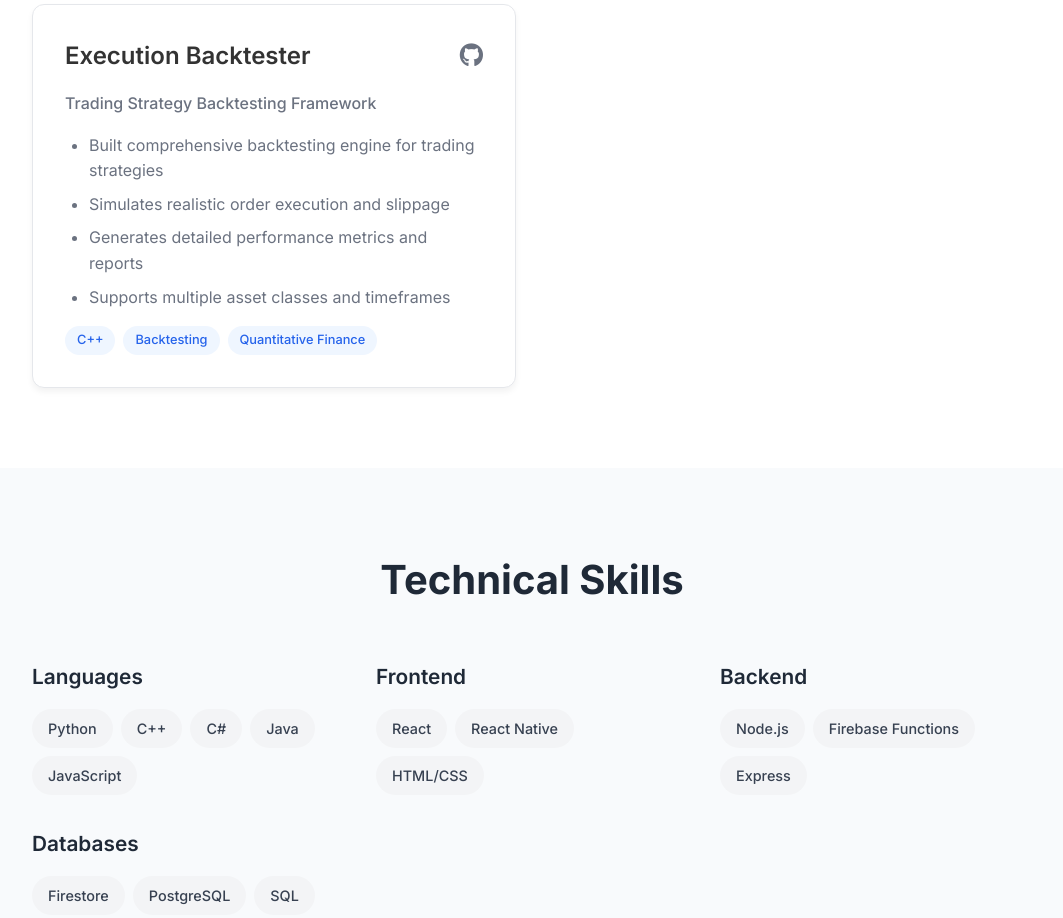
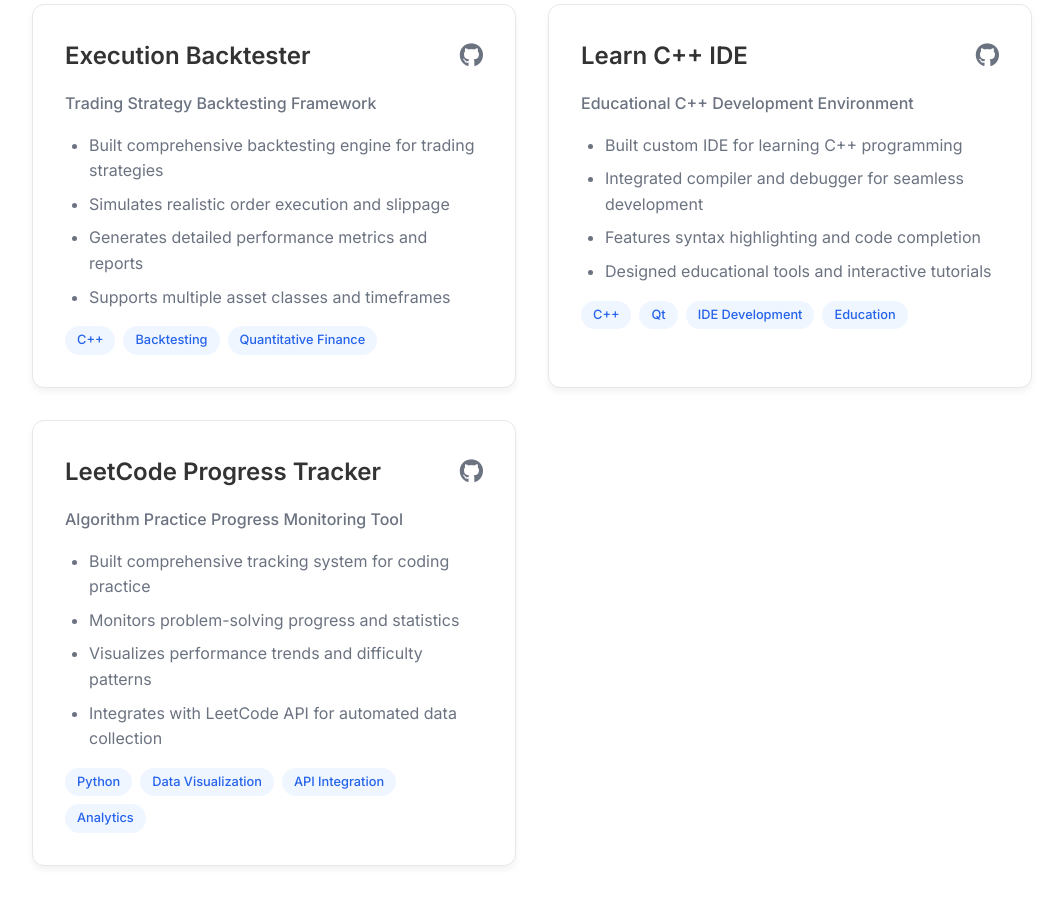
Before and after one commit to Bash-the-Kernel/Resume-WebPage, a plain HTML site: page index.html in a window 1280 px wide. Shown: the part 4089-5007 px from the top of the page, without its empty margins (108-1171 px from the left). Drawn offline with Linux system fonts and the light colour scheme.

Commit message:
add new project entries for C++ IDE and LeetCode Progress Tracker

```diff
--- a/index.html
+++ b/index.html
@@ -286,6 +286,50 @@
                         <span class="tech-tag">Quantitative Finance</span>
                     </div>
                 </div>
+
+                <div class="project-card">
+                    <div class="project-header">
+                        <h3>Learn C++ IDE</h3>
+                        <a href="https://github.com/Bash-the-Kernel/Learn-C-plus-plus-IDE" target="_blank" class="project-link">
+                            <i class="fab fa-github"></i>
+                        </a>
+                    </div>
+                    <p>Educational C++ Development Environment</p>
+                    <ul>
+                        <li>Built custom IDE for learning C++ programming</li>
+                        <li>Integrated compiler and debugger for seamless development</li>
+                        <li>Features syntax highlighting and code completion</li>
+                        <li>Designed educational tools and interactive tutorials</li>
+                    </ul>
+                    <div class="tech-stack">
+                        <span class="tech-tag">C++</span>
+                        <span class="tech-tag">Qt</span>
+                        <span class="tech-tag">IDE Development</span>
+                        <span class="tech-tag">Education</span>
+                    </div>
+                </div>
+
+                <div class="project-card">
+                    <div class="project-header">
+                        <h3>LeetCode Progress Tracker</h3>
+                        <a href="https://github.com/Bash-the-Kernel/Leet-progress-tracker" target="_blank" class="project-link">
+                            <i class="fab fa-github"></i>
+                        </a>
+                    </div>
+                    <p>Algorithm Practice Progress Monitoring Tool</p>
+                    <ul>
+                        <li>Built comprehensive tracking system for coding practice</li>
+                        <li>Monitors problem-solving progress and statistics</li>
+                        <li>Visualizes performance trends and difficulty patterns</li>
+                        <li>Integrates with LeetCode API for automated data collection</li>
+                    </ul>
+                    <div class="tech-stack">
+                        <span class="tech-tag">Python</span>
+                        <span class="tech-tag">Data Visualization</span>
+                        <span class="tech-tag">API Integration</span>
+                        <span class="tech-tag">Analytics</span>
+                    </div>
+                </div>
             </div>
         </div>
     </section>
```
